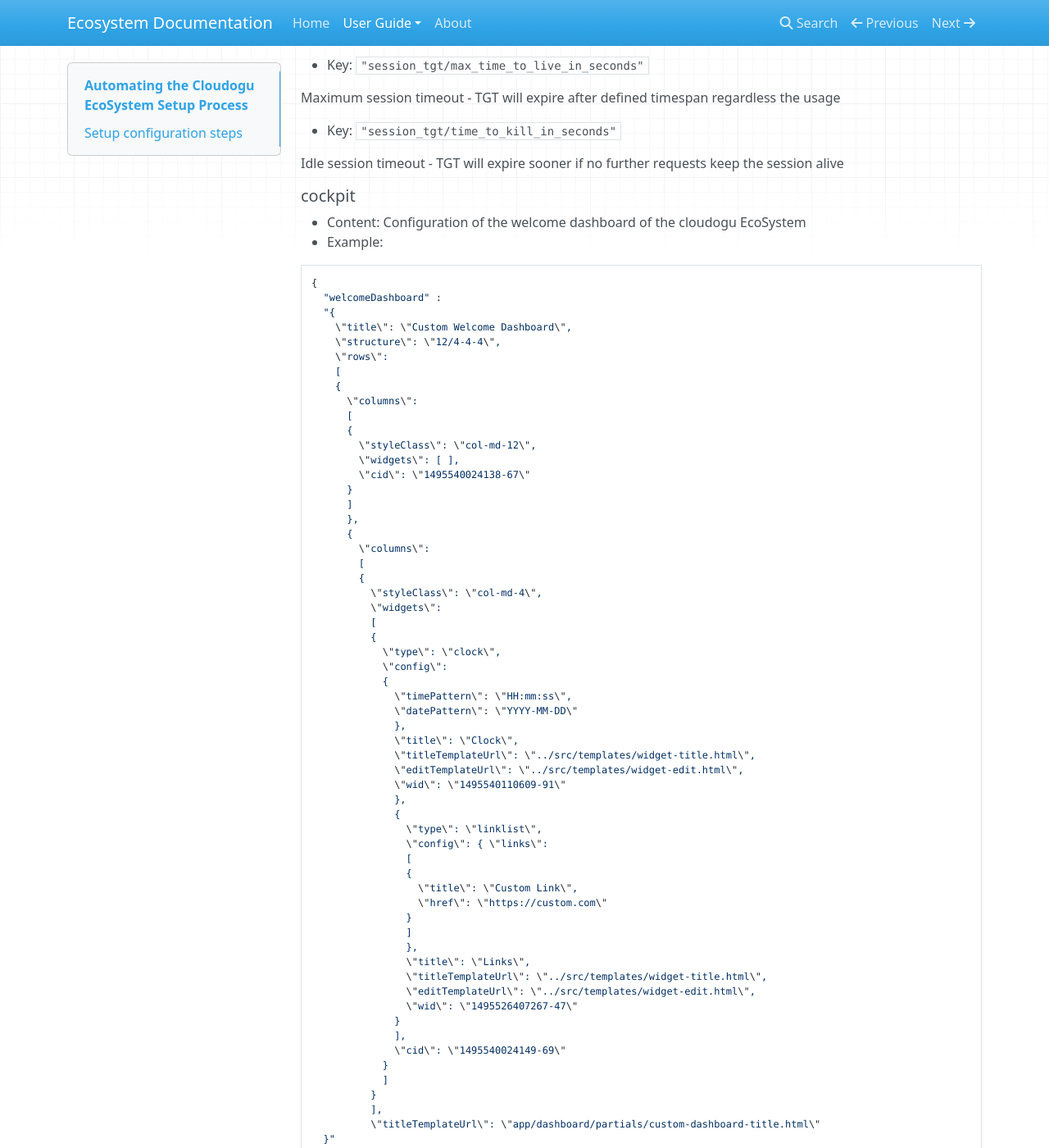
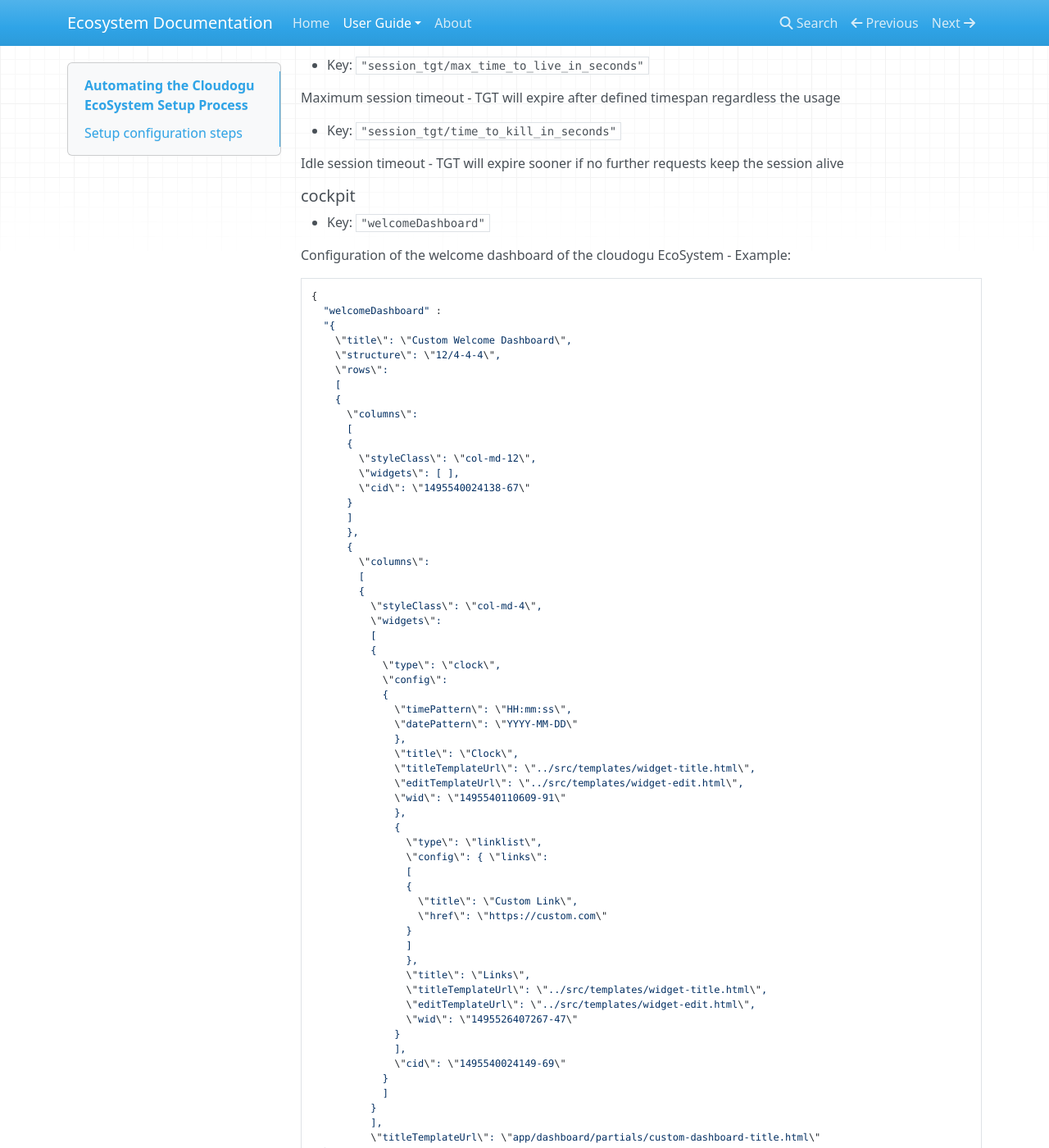
Before and after one commit to cloudogu/ecosystem, an MkDocs documentation site: the page built from docs/docs/user-guide/setup-json.md, in a window 1280 px wide and 1400 px high, scrolled down 11222 px. Shown: the whole window at 82% size. Built offline with MkDocs 1.6.1, drawn with Linux system fonts in a browser that asks for light colours; nearby versions of some CDN libraries; old or Windows-style settings are respelled for this version of MkDocs; some of the changed text lies outside the part shown.

Commit message:
Update setup-json.md

````diff
--- a/docs/docs/user-guide/setup-json.md
+++ b/docs/docs/user-guide/setup-json.md
@@ -499,8 +499,9 @@
 
 
 ##### cockpit
+- Key: `"welcomeDashboard"`
 
-- Content: Configuration of the welcome dashboard of the cloudogu EcoSystem
+Configuration of the welcome dashboard of the cloudogu EcoSystem
 - Example:
 
 ```
````
Also changed, not shown: other parts of docs/docs/user-guide/setup-json.md (+3 -0 lines).
